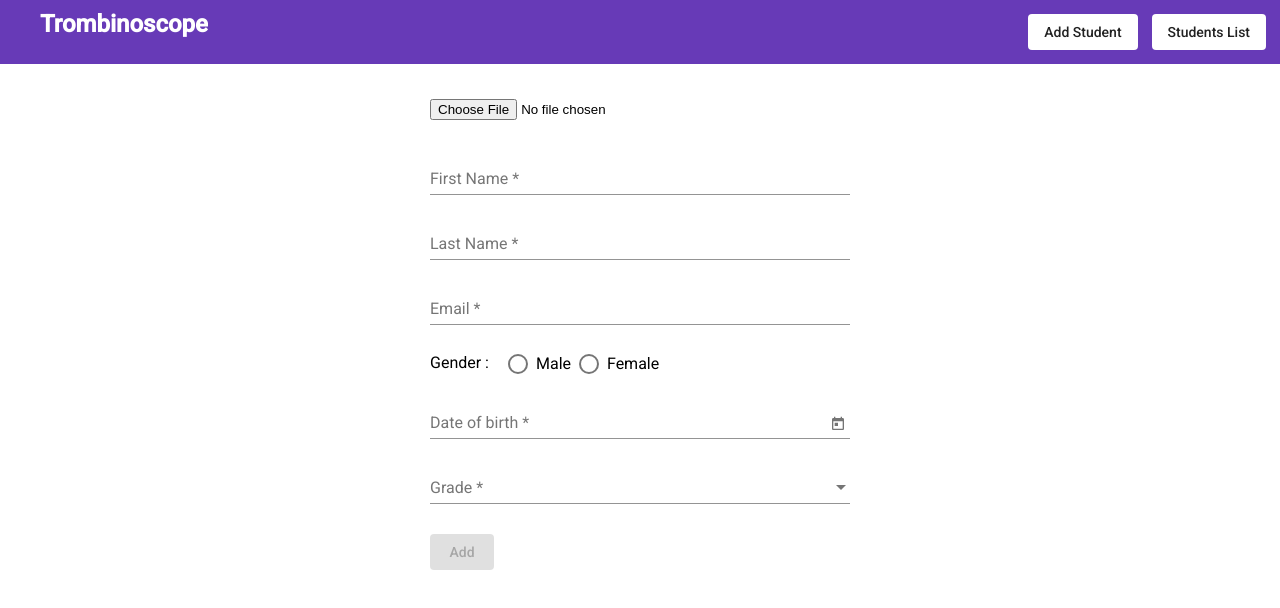
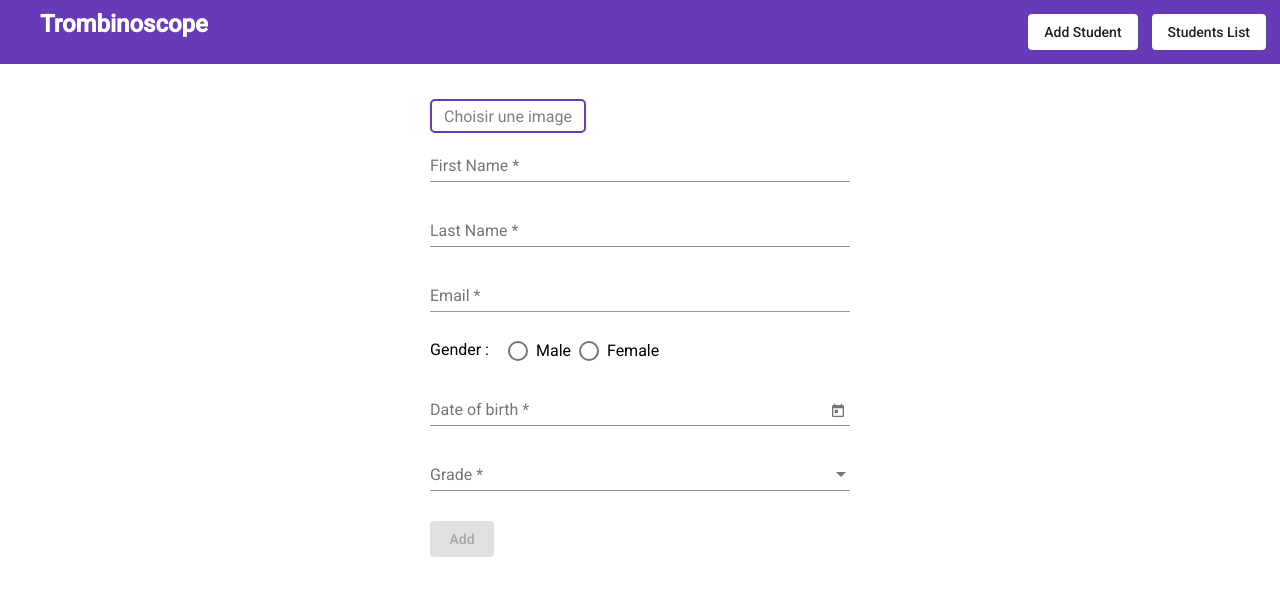
Before and after one commit to Sid-Djilali-Saiah/AngularForm, an Angular app in the folder angutromb/: page /form in a window 1280 px wide. Shown: the top 608 px of the page. Built offline with nearby package versions, Linux system fonts and the light colour scheme.

Commit message:
Change style input fyle

```diff
--- a/angutromb/src/app/form/form.component.css
+++ b/angutromb/src/app/form/form.component.css
@@ -12,3 +12,42 @@ input {
     clear: both;
     width: 50%;
 }
+
+
+
+
+.label-file {
+  /* cursor: pointer;
+  color: #673ab7;
+  font-weight: bold;
+  transition: 500ms; */
+
+    border-radius: 5px;
+    border: 2px solid #673ab7;
+    transition: 1000ms;
+    color: gray;
+    background-color: white;
+    /* font-size: 1.25rem; */
+    font-weight: normal;
+    text-overflow: ellipsis;
+    white-space: nowrap;
+    cursor: pointer;
+    display: inline-block;
+    overflow: hidden;
+    padding: 0.350rem 0.750rem;
+    /* width: 5em; */
+
+}
+.label-file:hover {
+
+  color: #ffd740;
+  background-color:#673ab7 ;
+
+
+
+}
+
+/* et on masque le input */
+.input-file {
+  display: none;
+}
--- a/angutromb/src/app/form/form.component.html
+++ b/angutromb/src/app/form/form.component.html
@@ -3,7 +3,11 @@
   <div class="imagePreview" *ngIf="imageURL && imageURL !== ''">
     <img [src]="imageURL" class="mat-card-image" />
   </div>
-  <input type="file" accept="image/*" (change)="showPreview($event)" />
+
+  <label for="file" class="label-file">Choisir une image</label>
+  <input id="file" class="input-file" type="file" accept="image/*" (change)="showPreview($event)" />
+
+
 
   <!-- First Name -->
   <mat-form-field class="example-full-width">
```
